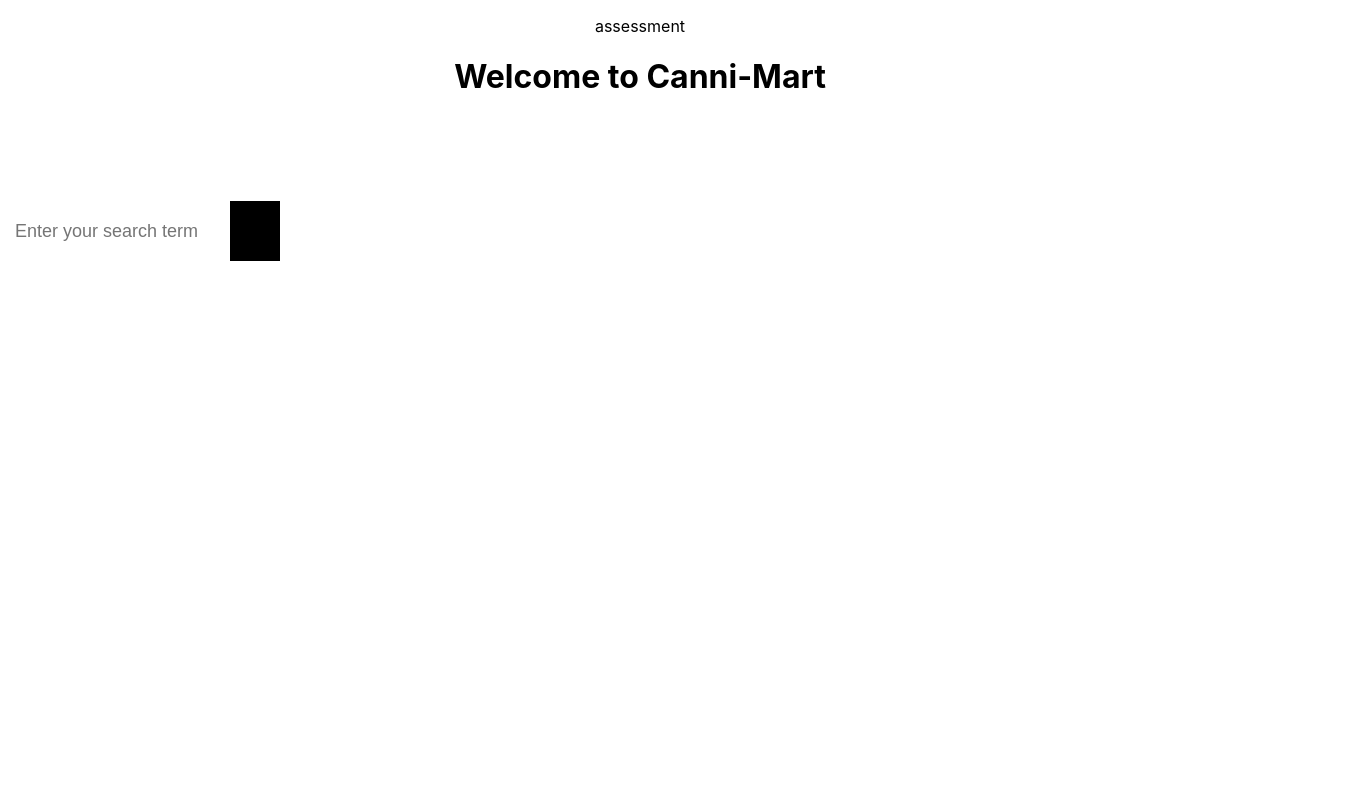
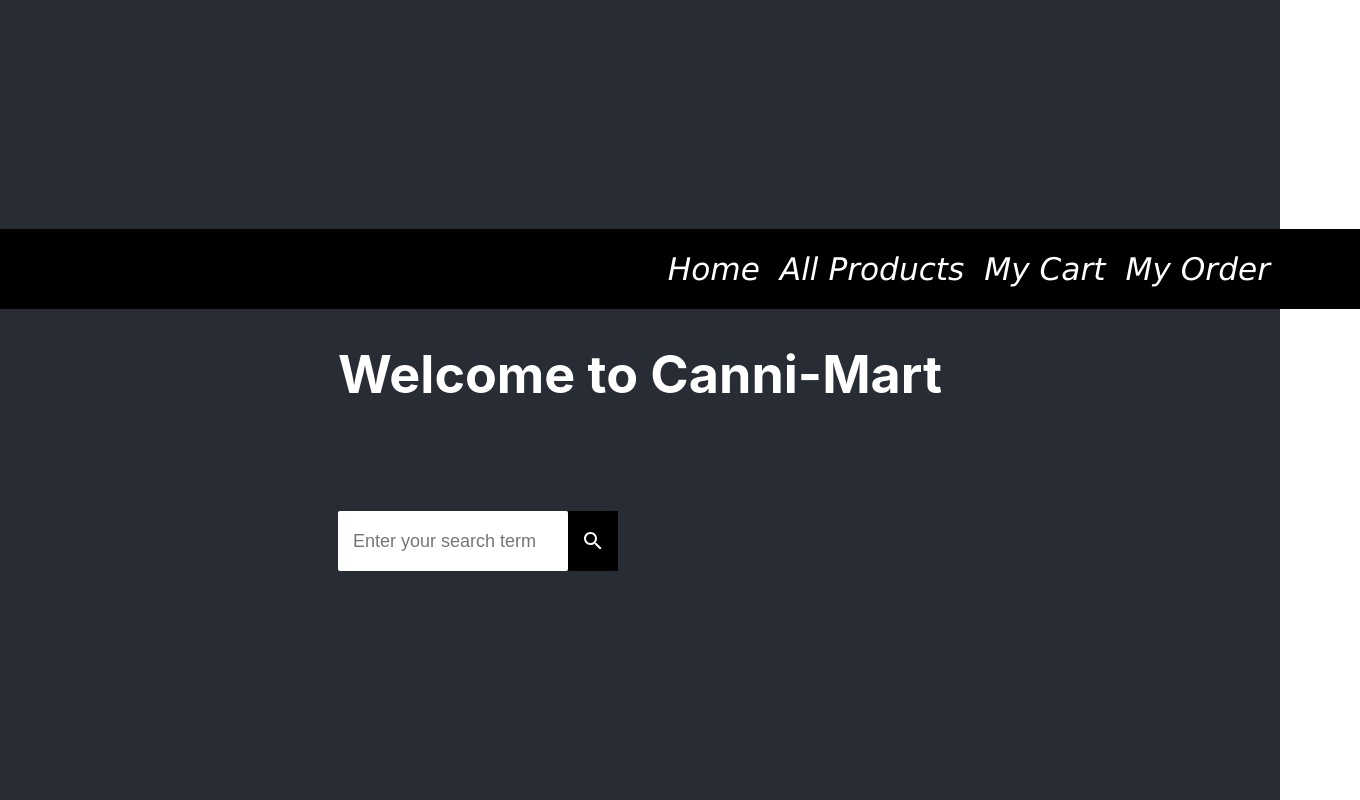
Before and after one commit to LiteShado/Jane-Assessment, a React (Create React App) app: page / in a window 1280 px wide. Shown: the whole page, 1360 px wide, since content can reach past the window. Built offline with nearby package versions, Linux system fonts and the light colour scheme.

Commit message:
navigation edit

```diff
--- a/src/App.css
+++ b/src/App.css
@@ -1,19 +1,11 @@
 .App {
   text-align: center;
+  justify-content: center;
+  align-items: center;
+  width: 100%;
 }
 
-.App-logo {
-  height: 40vmin;
-  pointer-events: none;
-}
-
-@media (prefers-reduced-motion: no-preference) {
-  .App-logo {
-    animation: App-logo-spin infinite 20s linear;
-  }
-}
-
-.App-header {
+.navbar-container {
   background-color: #282c34;
   min-height: 100vh;
   display: flex;
@@ -24,15 +16,29 @@
   color: white;
 }
 
-.App-link {
-  color: #61dafb;
+.nav-main {
+  color: black;
+  font-family:Cambria, Cochin, Georgia, Times, 'Times New Roman', serif;
+  font-size: larger;
+  transition: all 0.4s;
+	-webkit-transition: all 0.4s;
+  -o-transition: all 0.4s;
+  -moz-transition: all 0.4s;
 }
 
-@keyframes App-logo-spin {
-  from {
-    transform: rotate(0deg);
-  }
-  to {
-    transform: rotate(360deg);
-  }
+.nav-main:focus {
+	outline: none !important;
 }
+
+.nav-main:hover {
+	text-decoration: none;
+  color: #57b846;
+}
+li {
+  list-style-type:decimal-leading-zero;
+  list-style-position: outside;
+  padding: 6px;
+  margin: 4px;
+  size: 10px;
+  font-family: Verdana, Geneva, Tahoma, sans-serif;
+}
--- a/src/App.js
+++ b/src/App.js
@@ -1,14 +1,14 @@
 import "./App.css";
 
-import { Route } from "react-router-dom";
-import Navbar from "./components/Navbar.js";
-import Searchbar from "./components/Searchbar.js";
-import Home from "./pages/Home.js";
+import { Route, Routes } from "react-router-dom";
+import Navbar from "./components/Navbar";
+import Searchbar from "./components/Searchbar";
+import Home from "./pages/Home";
 // import AllProducts from "./pages/AllProducts.js";
-import Cart from "./pages/Cart.js";
-import MyOrder from "./pages/MyOrder.js";
-import Product from "./components/Product.js";
-import OrderDetail from "./components/OrderDetail.js";
+import Cart from "./pages/Cart";
+import MyOrder from "./pages/MyOrder";
+import Product from "./components/Product";
+import OrderDetail from "./components/OrderDetail";
 // import ProductList from "./components/ProductList.js";
 import FilteredResults from "./pages/FilteredResults";
 import ProductData from "./data/products.json";
@@ -17,14 +17,13 @@ function App() {
   return (
     <div className="App">
       <div className="navbar-container">
-        {/* <Navbar /> */}
-        <p>assessment</p>
+        <Navbar />
         <Searchbar placeholder="Enter your search term" data={ProductData} />
       </div>
 
       {/* <Route path="/home" exact component={Home} /> */}
-
-      {/* <Route path="/results" exact component={FilteredResults} />
+      <Routes>
+      <Route path="/results" exact component={FilteredResults} /> */
 
       <Route path="/cart" exact component={Cart} />
 
@@ -32,7 +31,8 @@ function App() {
 
       <Route path="/product/:id" exact component={Product} />
 
-      <Route path="/order/:id" exact component={OrderDetail} /> */}
+      <Route path="/order/:id" exact component={OrderDetail} />
+      </Routes>
     </div>
   );
 }
--- a/src/components/Navbar.js
+++ b/src/components/Navbar.js
@@ -1,24 +1,21 @@
 import { Link } from "react-router-dom";
+import "../css/Navbar.css";
 
-const Navbar = () => {
+const Navbar = (props) => {
   return (
-    <div className="nav-main">
-    <nav>
-    <ul>
-        <li><Link className="nav" to="/home">
-          Home
-        </Link></li>
-        <li><Link className="nav" to="/results">
-          All Products
-        </Link></li>
-        <li><Link className="nav" to="/cart">
-          My Cart
-        </Link></li>
-        <li><Link className="nav" to="/myorder">
-          My Order
-        </Link></li>
-      </ul>
-      </nav>
+    <div className="navv">
+      <Link className="nav-link" to="/home">
+        Home
+      </Link>
+      <Link className="nav-link" to="/results">
+        All Products
+      </Link>
+      <Link className="nav-link" to="/cart">
+        My Cart
+      </Link>
+      <Link className="nav-link" to="/myorder">
+        My Order
+      </Link>
     </div>
   );
 };
--- /dev/null
+++ b/src/css/Navbar.css
@@ -0,0 +1,21 @@
+.navv {
+    display: flex;
+    list-style: none;
+    width: 100%;
+    justify-content: flex-end;
+    margin: 0;
+    padding: 0 80px;
+    height: 80px;
+    align-items: center;
+    background-color: black;
+    opacity: initial;
+  }
+  .nav-link {
+    color: white;
+    margin: 10px;
+    font-size: larger;
+    font-style: italic;
+    text-decoration: none;
+    font-family: Verdana, Geneva, Tahoma, sans-serif;
+
+  }
--- a/src/index.js
+++ b/src/index.js
@@ -1,13 +1,14 @@
 import React from 'react';
 import ReactDOM from 'react-dom';
+import { HashRouter } from 'react-router-dom';
 import './index.css';
 import App from './App';
 import reportWebVitals from './reportWebVitals';
 
 ReactDOM.render(
-  <React.StrictMode>
+  <HashRouter>
     <App />
-  </React.StrictMode>,
+  </HashRouter>,
   document.getElementById('root')
 );
 
```
